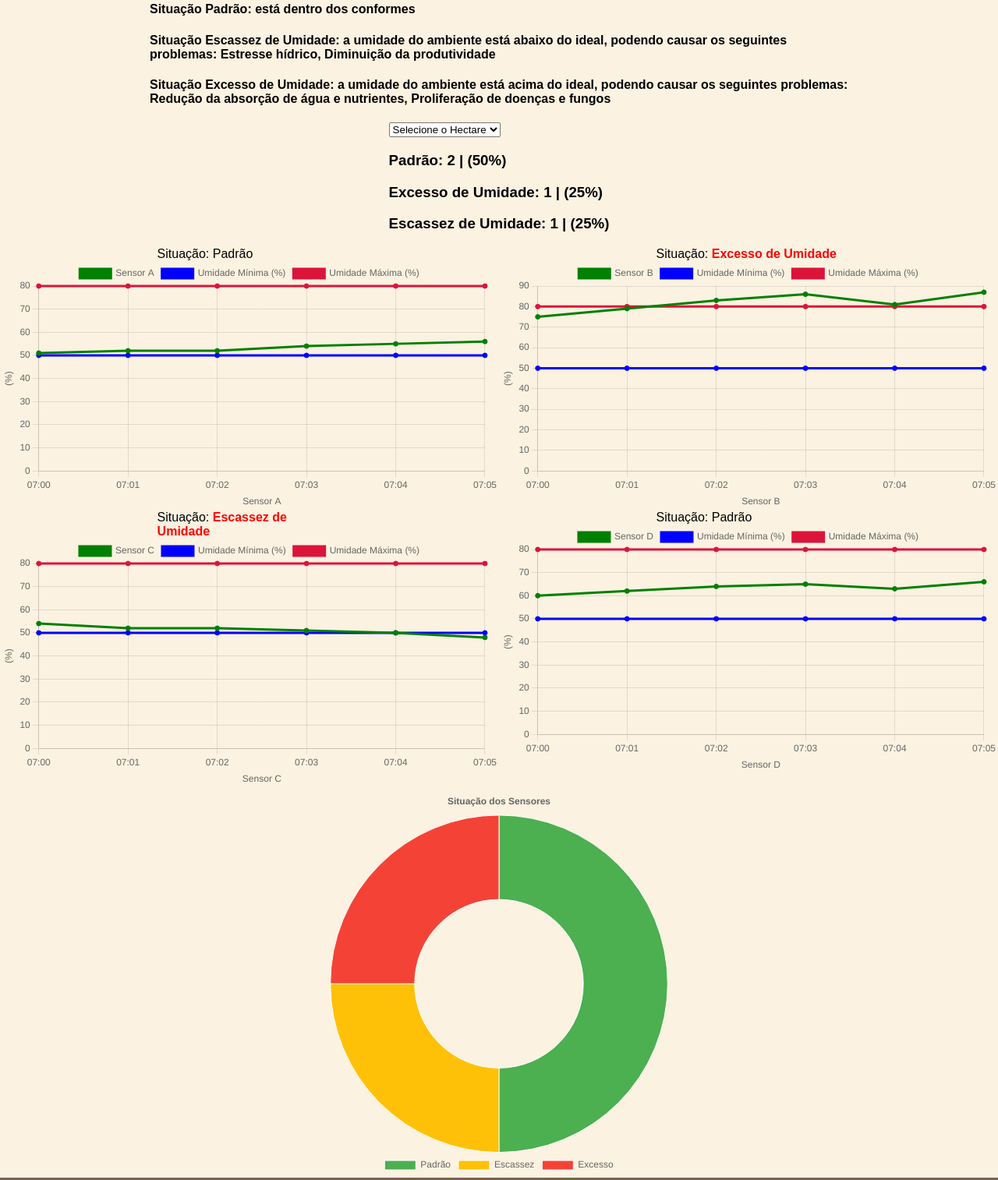
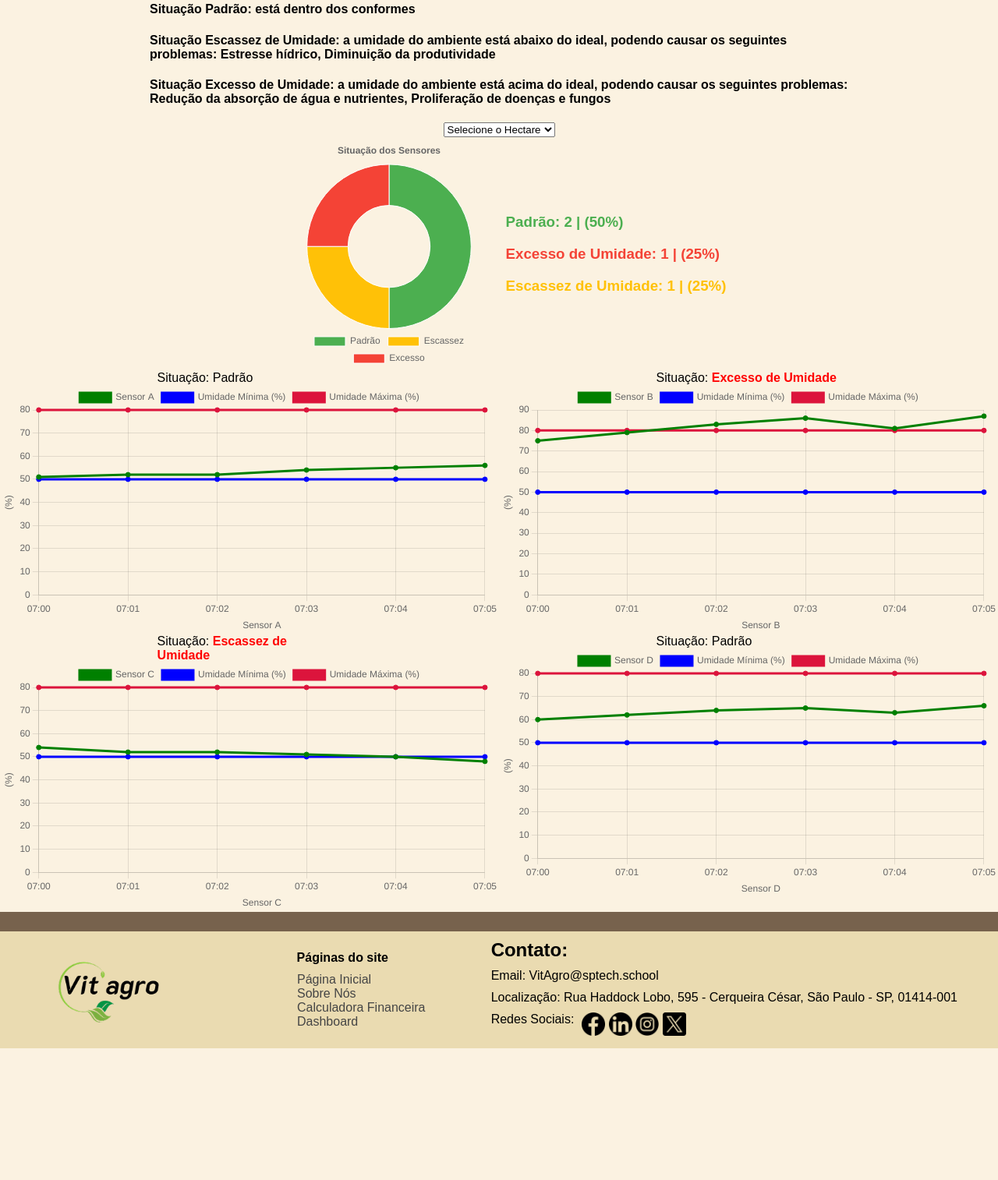
Before and after one commit to Leo0192/Pesquisa-e-Inovacao, a plain HTML site: page Main/Website/dashboard.html in a window 1280 px wide. Shown: the part 113-1627 px from the top of the page at 78% size. After the commit the page ends 1458 px from the top, so only its background shows below. Drawn offline with nearby package versions, Linux system fonts and the light colour scheme.

Commit message:
Configurado as cores do indice de situação conforme gráfico donuts, corrigido bug no footer, ajustado posição gráfico donuts

```diff
--- a/Main/Website/dashboard.html
+++ b/Main/Website/dashboard.html
@@ -41,15 +41,13 @@
 
   <div style="width: 70%; margin: 0 auto;">
     <h4>Situação Padrão: está dentro dos conformes</h4>
-    <h4>Situação Escassez de Umidade: a umidade do ambiente está abaixo do ideal, podendo causar os seguintes problemas: Estresse hídrico, Diminuição da produtividade</h4>
-    <h4>Situação Excesso de Umidade: a umidade do ambiente está acima do ideal, podendo causar os seguintes problemas: Redução da absorção de água e nutrientes, Proliferação de doenças e fungos</h4>
+    <h4>Situação Escassez de Umidade: a umidade do ambiente está abaixo do ideal, podendo causar os seguintes problemas:
+      Estresse hídrico, Diminuição da produtividade</h4>
+    <h4>Situação Excesso de Umidade: a umidade do ambiente está acima do ideal, podendo causar os seguintes problemas:
+      Redução da absorção de água e nutrientes, Proliferação de doenças e fungos</h4>
   </div>
 
-  <div style="display: flex; width: 100%; justify-content: center;">
-    <div>
-
-    </div>
-    <div>
+  <div style="display: flex; flex-direction: column; align-items: center;">
     <select name="" id="escolha_hectare" onchange="testandoUpdate()">
       <option value="#">Selecione o Hectare</option>
       <option value="1">Hectare 1</option>
@@ -58,9 +56,16 @@
     <option value="4">Hectare 4</option>
     <option value="5">Hectare 5</option>
   </select>
-      <h3>Padrão: <span id="padrao_span"></span></h3>
-      <h3>Excesso de Umidade: <span id="excesso_span"></span></h3>
-      <h3>Escassez de Umidade: <span id="escassez_span"></span></h3>
+  <div style="display: flex; width: 100%; justify-content: center; align-items: center;">
+    <div class="div_grafico_donut"
+    style="display: flex; width: 100%; height: 300px; align-items: center; justify-content: center;">
+      <canvas id="donut"></canvas>
+      <div>
+        <h3 style="color: #4CAF50;">Padrão: <span id="padrao_span"></span></h3>
+        <h3 style="color: #F44336;">Excesso de Umidade: <span id="excesso_span"></span></h3>
+        <h3 style="color: #FFC107;">Escassez de Umidade: <span id="escassez_span"></span></h3>
+      </div>
+    </div>
   </div>
 </div>
 
@@ -89,9 +94,6 @@
       <div class="div_container_sensor">
         <canvas id="sensor3"></canvas>
       </div>
-    </div>
-    <div class="div_grafico_donut" style="display: flex; width: 100%; height: 500px; align-items: center; justify-content: center;" >
-      <canvas id="donut"></canvas>
     </div>
   </div>
 
@@ -130,7 +132,8 @@
             <p>Localização: Rua Haddock Lobo, 595 - Cerqueira César, São Paulo - SP, 01414-001</p>
           </li>
           <li class="sociais">
-              <p>Redes Sociais:<p>
+            <p>Redes Sociais:
+            <p>
               <a href="#">
                 <img class="icon-social" src="img/facebook.png" alt="facebook">
               </a>
@@ -150,4 +153,5 @@
     </div>
   </div>
 </body>
+
 </html>
--- a/Main/Website/styles/style.css
+++ b/Main/Website/styles/style.css
@@ -253,11 +253,10 @@ body{
 
 .footer .container .contato{
     display: flex;
-    justify-content: center;
+    justify-content: flex-start;
     flex-direction: column;
     align-items: center;
-
-    height: auto;
+    min-height: 150px;
     width: auto;
 }
 
@@ -272,7 +271,7 @@ body{
 
     flex-direction: row;
 
-    width: 50%;
+    width: 100%;
     height: 5px;
 }
 
```
Lines whose indentation alone changed are shown as unchanged.
